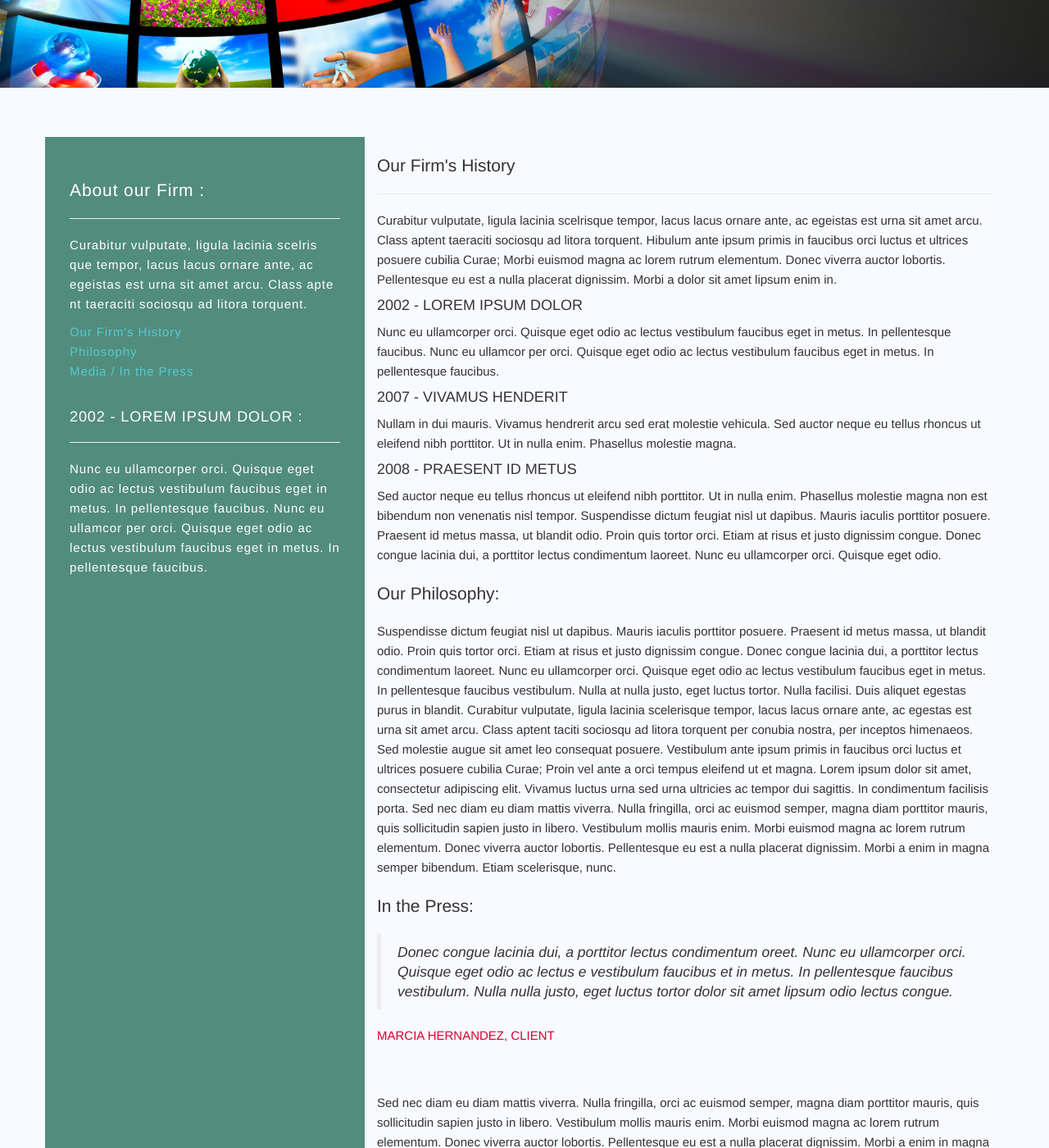
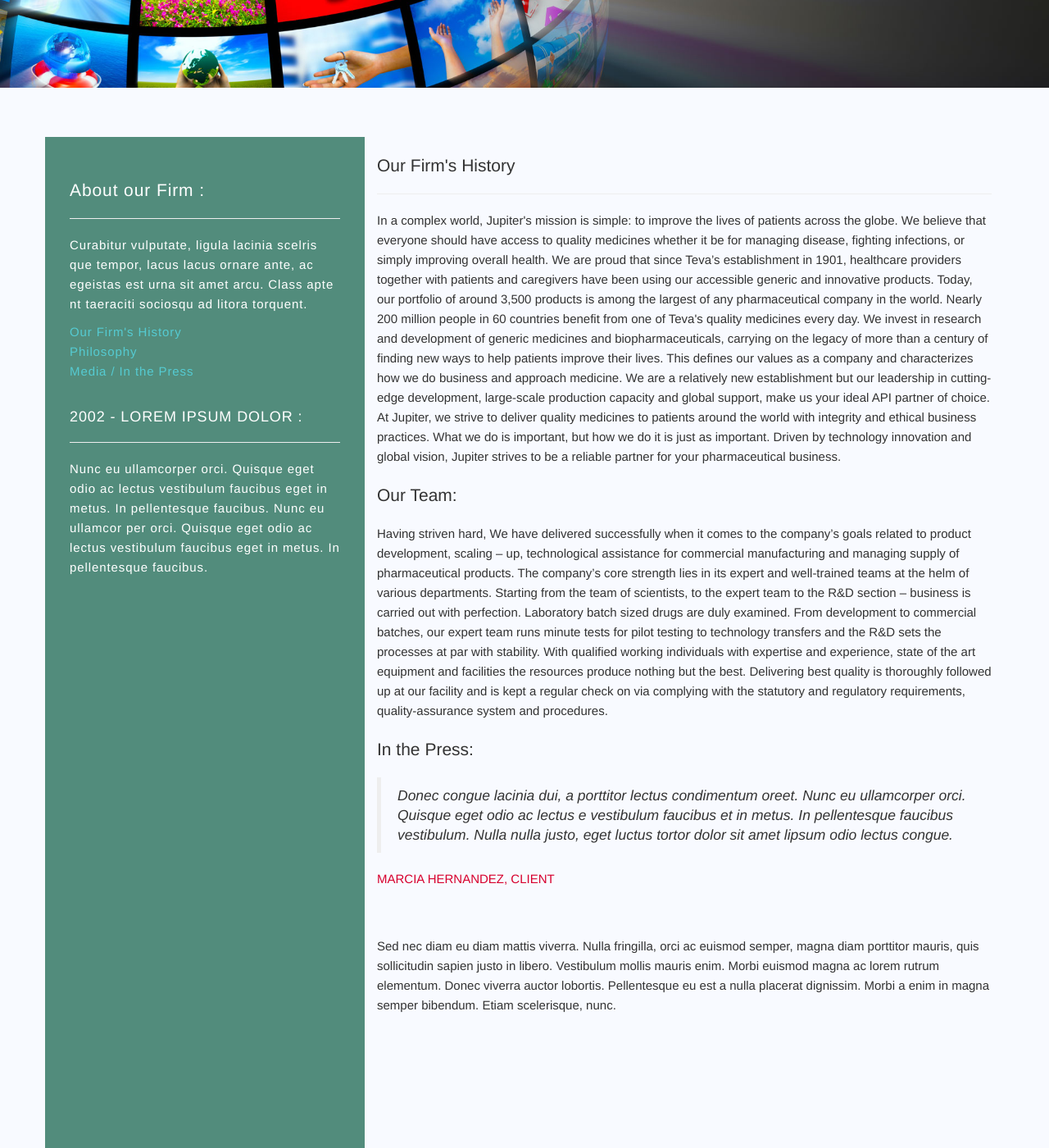
Before and after one commit to jitapi/jitapi.github.io, a Jekyll site: the page built from about.html, in a window 1280 px wide and 1400 px high, scrolled down 311 px. Shown: the whole window at 82% size. Built offline with Jekyll 4.4.1, drawn with Linux system fonts in a browser that asks for light colours.

Commit message:
Update about.html

```diff
--- a/about.html
+++ b/about.html
@@ -26,24 +26,36 @@ permalink: /about
     <div class="col-sm-8 col-md-8">
         <h3 class="lead"id="anchor1"> Our Firm's History </h3><hr>
         <p>
-          Curabitur vulputate, ligula lacinia scelrisque tempor, lacus lacus ornare ante, ac egeistas est urna sit amet arcu. Class aptent taeraciti sociosqu ad litora torquent. Hibulum ante ipsum primis in faucibus orci luctus et ultrices posuere cubilia Curae; Morbi euismod magna ac lorem rutrum elementum. Donec viverra auctor lobortis. Pellentesque eu est a nulla placerat dignissim. Morbi a dolor sit amet lipsum enim in.
+          In a complex world, Jupiter's mission is simple: to improve the lives of patients across the globe. We believe that everyone should have access to quality
+          medicines whether it be for managing disease, fighting infections, or simply improving overall health.
+
+          We are proud that since Teva’s establishment in 1901, healthcare providers together with patients and caregivers have been using our accessible generic and
+          innovative products. Today, our portfolio of around 3,500 products is among the largest of any pharmaceutical company in the world. Nearly 200 million
+          people in 60 countries benefit from one of Teva's quality medicines every day. We invest in research and development of generic medicines
+          and biopharmaceuticals, carrying on the legacy of more than a century of finding new ways to help patients improve their lives.
+          This defines our values as a company and characterizes how we do business and approach medicine.
+
+          We are a relatively new establishment but our leadership in cutting-edge development, large-scale production capacity and global support,
+          make us your ideal API partner of choice.
+
+          At Jupiter, we strive to deliver quality medicines to patients around the world with integrity and ethical business practices.
+          What we do is important, but how we do it is just as important. Driven by technology innovation and global vision,
+          Jupiter strives to be a reliable partner for your pharmaceutical business.
         </p>
 
-        <h4>2002 - LOREM IPSUM DOLOR</h4>
-        <p>Nunc eu ullamcorper orci. Quisque eget odio ac lectus vestibulum faucibus eget in metus. In pellentesque faucibus. Nunc eu ullamcor per orci. Quisque eget odio ac lectus vestibulum faucibus eget in metus. In pellentesque faucibus.</p>
 
-        <h4>2007 - VIVAMUS HENDERIT</h4>
-        <p>Nullam in dui mauris. Vivamus hendrerit arcu sed erat molestie vehicula. Sed auctor neque eu tellus rhoncus ut eleifend nibh porttitor. Ut in nulla enim. Phasellus molestie magna.</p>
+        <h3 class="lead"id="anchor2">Our Team:</h3>
+        <p>
+          Having striven hard, We have delivered successfully when it comes to the company’s goals related to product development, scaling – up,
+          technological assistance for commercial manufacturing and managing supply of pharmaceutical products.
 
-        <h4>2008 - PRAESENT ID METUS</h4>
-        <p>
-          Sed auctor neque eu tellus rhoncus ut eleifend nibh porttitor. Ut in nulla enim. Phasellus molestie magna non est bibendum non venenatis nisl tempor. Suspendisse dictum feugiat nisl ut dapibus. Mauris iaculis porttitor posuere. Praesent id metus massa, ut blandit odio. Proin quis tortor orci. Etiam at risus et justo dignissim congue. Donec congue lacinia dui, a porttitor lectus condimentum laoreet. Nunc eu ullamcorper orci. Quisque eget odio.
-        </p>
-        <h3 class="lead"id="anchor2">Our Philosophy:</h3>
-        <p>
-          Suspendisse dictum feugiat nisl ut dapibus. Mauris iaculis porttitor posuere. Praesent id metus massa, ut blandit odio. Proin quis tortor orci. Etiam at risus et justo dignissim congue. Donec congue lacinia dui, a porttitor lectus condimentum laoreet. Nunc eu ullamcorper orci. Quisque eget odio ac lectus vestibulum faucibus eget in metus. In pellentesque faucibus vestibulum. Nulla at nulla justo, eget luctus tortor. Nulla facilisi. Duis aliquet egestas purus in blandit.
-          Curabitur vulputate, ligula lacinia scelerisque tempor, lacus lacus ornare ante, ac egestas est urna sit amet arcu. Class aptent taciti sociosqu ad litora torquent per conubia nostra, per inceptos himenaeos. Sed molestie augue sit amet leo consequat posuere. Vestibulum ante ipsum primis in faucibus orci luctus et ultrices posuere cubilia Curae; Proin vel ante a orci tempus eleifend ut et magna. Lorem ipsum dolor sit amet, consectetur adipiscing elit. Vivamus luctus urna sed urna ultricies ac tempor dui sagittis. In condimentum facilisis porta.
-          Sed nec diam eu diam mattis viverra. Nulla fringilla, orci ac euismod semper, magna diam porttitor mauris, quis sollicitudin sapien justo in libero. Vestibulum mollis mauris enim. Morbi euismod magna ac lorem rutrum elementum. Donec viverra auctor lobortis. Pellentesque eu est a nulla placerat dignissim. Morbi a enim in magna semper bibendum. Etiam scelerisque, nunc. <br>
+The company’s core strength lies in its expert and well-trained teams at the helm of various departments. Starting from the team of scientists, to the expert
+team to the R&D section – business is carried out with perfection. Laboratory batch sized drugs are duly examined. From development to commercial batches, our
+expert team runs minute tests for pilot testing to technology transfers and the R&D sets the processes at par with stability.
+
+With qualified working individuals with expertise and experience, state of the art equipment and facilities the resources produce nothing but the best.
+Delivering best quality is thoroughly followed up at our facility and is kept a regular check on via complying with the statutory and regulatory requirements,
+quality-assurance system and procedures. <br>
         </p>
 
         <h3 class="lead"id="anchor3">In the Press:</h3>
```
